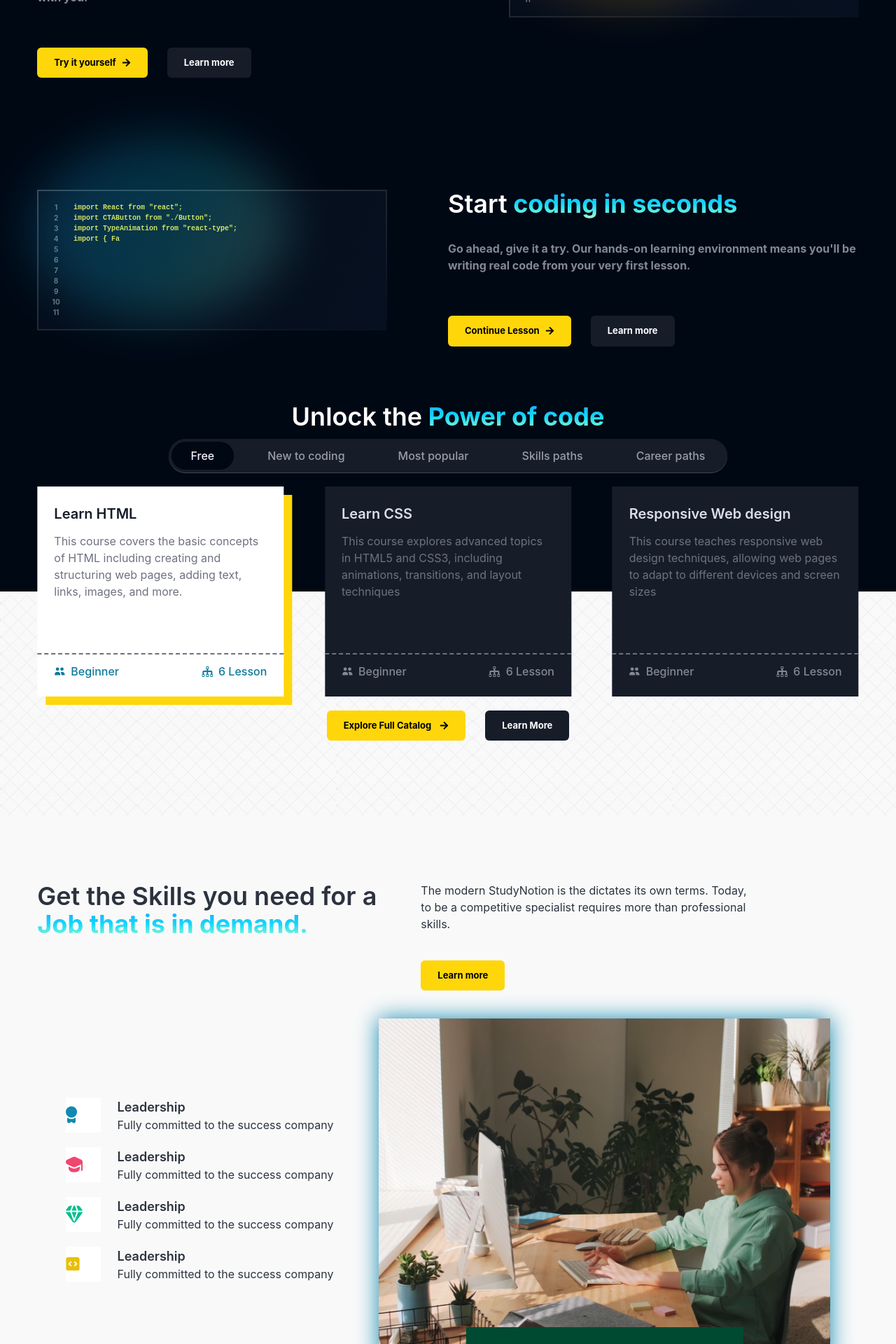
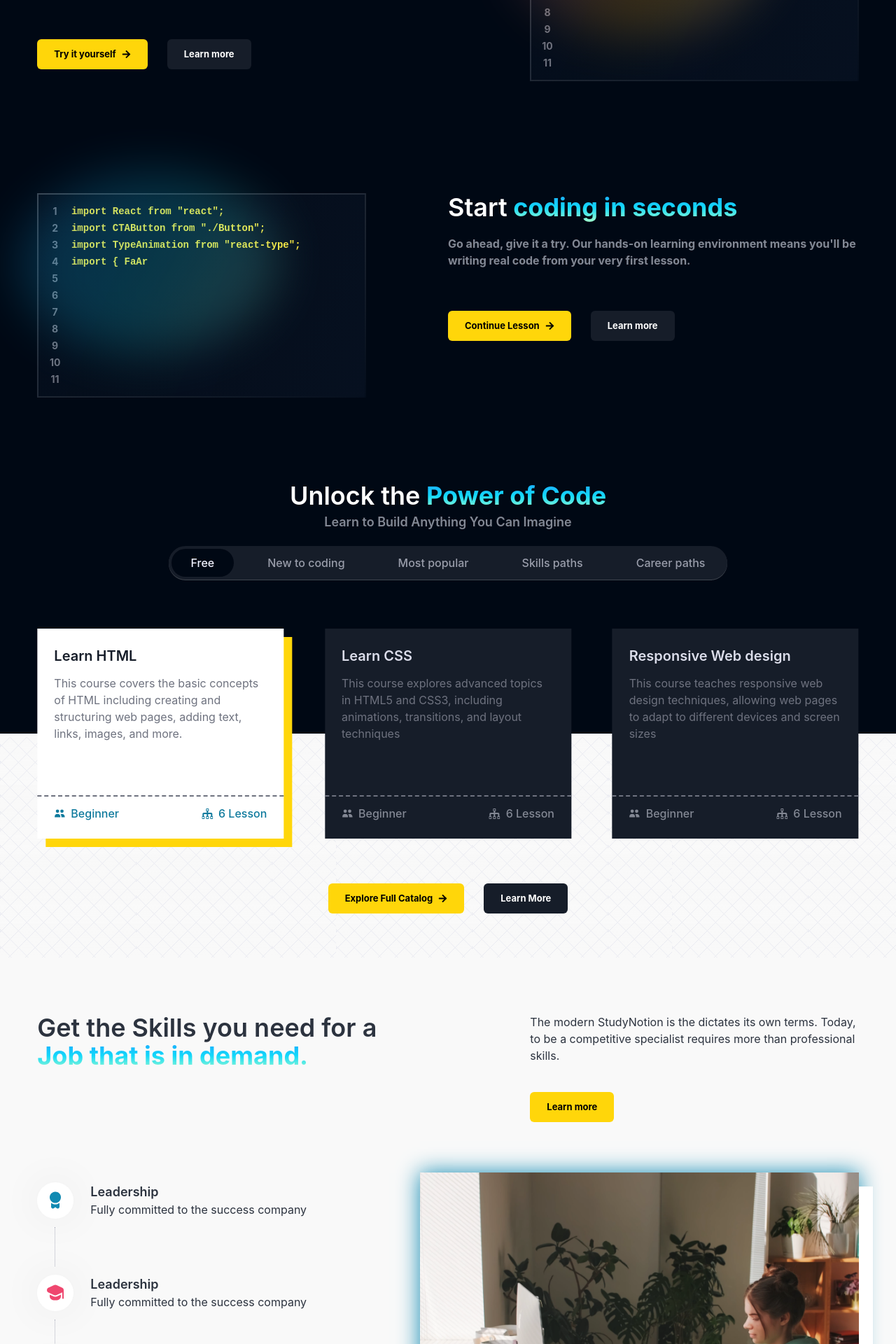
Before and after one commit to yashraj4823/Edulinker-An_Edtech_platform, a React (Create React App) app: page / in a window 1280 px wide. Shown: the part 880-2800 px from the top of the page at 70% size. Built offline with nearby package versions, Linux system fonts and the light colour scheme; no server answers.

Commit message:
Updating CSS Code

```diff
--- a/src/components/core/Auth/SignupForm.jsx
+++ b/src/components/core/Auth/SignupForm.jsx
@@ -140,7 +140,7 @@ const SignupForm = () => {
                 />
                 </label>
 
-                <div className='flex gap-x-4'>
+                <div className='flex flex-col lg:flex-row gap-x-4 gap-y-4 lg:gap-y-0'>
                     <label className='relative'>
                     <p className='mb-1 text-[0.875rem] leading-[1.375rem] text-richblack-5'>
                         Create Password  <sup className='text-pink-200'>*</sup>
--- a/src/components/core/Auth/Template.jsx
+++ b/src/components/core/Auth/Template.jsx
@@ -14,8 +14,8 @@ const Template = ({title, description1, description2, image, formType}) => {
             loading ? (
                 <div className="spinner"></div>
             ) : (
-                <div className='mx-auto flex w-11/12 max-w-maxContent justify-between gap-y-12 py-12'>
-                    <div className='mx-auto w-11/12 max-w-[450px]'>
+                <div className='mx-auto flex w-11/12 max-w-maxContent flex-col-reverse justify-between gap-y-12 py-12 md:flex-row md:gap-y-0 md:gap-x-12'>
+                    <div className='mx-auto w-11/12 max-w-[450px] md:mx-0'>
                         <h1 className='text-[1.875rem] font-semibold leading-[2.375rem] text-richblack-5'>
                             {title}
                         </h1>
@@ -27,7 +27,7 @@ const Template = ({title, description1, description2, image, formType}) => {
                             formType === "signup" ? <SignupForm/> : <LoginForm/>
                         }
                     </div>
-                    <div className='relative mx-auto w-11/12 max-w-[450px]'>
+                    <div className='relative mx-auto w-11/12 max-w-[450px] md:mx-0'>
                         <img
                             src={frameImg}
                             alt='Pattern'
--- a/src/components/core/Dashboard/SidebarLink.jsx
+++ b/src/components/core/Dashboard/SidebarLink.jsx
@@ -1,13 +1,14 @@
 import React from 'react'
 import * as Icons from "react-icons/vsc"
-//import { useDispatch } from 'react-redux'
+import { useDispatch } from 'react-redux'
 import { NavLink, matchPath, useLocation } from 'react-router-dom'
+import { resetCourseState } from '../../../slices/courseSlice'
 
 const SidebarLink = ({link, iconName}) => {
 
     const Icon = Icons[iconName]
     const location = useLocation()
-    //const dispatch = useDispatch()
+    const dispatch = useDispatch()
 
     const matchRoute = (route) => {
         return matchPath({path:route}, location.pathname);
@@ -16,6 +17,7 @@ const SidebarLink = ({link, iconName}) => {
   return (
     <NavLink
         to={link.path}
+        onClick={() => dispatch(resetCourseState())}
         className={`relative px-8 py-2 text-sm font-medium ${matchRoute(link.path) ? "bg-yellow-800 text-yellow-50" : "bg-opacity-0 text-richblack-300"} transition-all duration-200`}
         >
             <span className={`absolute left-0 top-0 h-full w-[0.15rem] bg-yellow-50 ${matchRoute(link.path) ? "opacity-100" : "opacity-0"}`}>
--- a/src/components/core/HomePage/CodeBlocks.jsx
+++ b/src/components/core/HomePage/CodeBlocks.jsx
@@ -10,9 +10,9 @@ const CodeBlocks = ({
   return (
     <div className={`flex ${position} my-20 justify-between gap-10`}>
         {/* Section 1 */}
-        <div className='w-[50%] flex flex-col gap-8'>
+        <div className='w-[100%] lg:w-[50%] flex flex-col gap-8'>
         {heading}
-            <div className='text-richblack-300 font-bold'>
+            <div className='text-richblack-300 font-bold text-base w-85%] -mt-3'>
                 {subHeading}
             </div>
 
@@ -32,7 +32,7 @@ const CodeBlocks = ({
         </div>
 
         {/* Section 2 */}
-        <div className='h-fit flex flex-row text-[10px] w-[100%] py-4 lg:w-[500px] relative code-border'>
+        <div className='h-fit flex flex-row text-[10px] w-[100%] py-3 lg:w-[470px] sm:leading-6 sm:text-sm relative code-border'>
             {backgroundGradient}
             <div className='text-center flex flex-col w-[10%] text-richblack-400 font-inter font-bold select-none'>
                 <p>1</p>
--- a/src/components/core/HomePage/CourseCard.jsx
+++ b/src/components/core/HomePage/CourseCard.jsx
@@ -5,7 +5,7 @@ import { ImTree } from "react-icons/im";
 const CourseCard = ({cardData,currentCard,setCurrentCard}) => {
   return (
     <div
-    className={`w-[30%] ${currentCard === cardData?.heading ? "bg-white shadow-[12px_12px_0_0] shadow-yellow-50" : "bg-richblack-800"} text-richblack-25 h-[300px] box-border cursor-pointer`}
+    className={`w-[360px] lg:w-[30%] ${currentCard === cardData?.heading ? "bg-white shadow-[12px_12px_0_0] shadow-yellow-50" : "bg-richblack-800"} text-richblack-25 h-[300px] box-border cursor-pointer`}
     onClick={() => setCurrentCard(cardData?.heading)}
     >
         <div className='border-b-[2px] border-richblack-400 border-dashed h-[80%] p-6 flex flex-col gap-3'>
--- a/src/components/core/HomePage/ExploreMore.jsx
+++ b/src/components/core/HomePage/ExploreMore.jsx
@@ -27,17 +27,18 @@ const ExploreMore = () => {
   return (
     <div>
 
-        <div className='text-4xl font-semibold text-center'>
+        <div>
+            <div className="lg:text-4xl text-2xl font-semibold text-center my-10">
             Unlock the
-            <HighlightText text={"Power of code"}/>
+            <HighlightText text={"Power of Code"} />
+                <p className="text-center text-richblack-300 lg:text-lg text-sm font-semibold mt-1">
+                    Learn to Build Anything You Can Imagine
+                </p>
+            </div>
         </div>
 
-        <p className='text-center text-richblack-300 text-sm text-[16px] font-semibold mt-3'>
-            Learn to build anything you can imagine
-        </p>
-
         {/* Tabs Section */}
-        <div className='flex flex-row gap-5 -mt-5 mx-auto w-max rounded-full bg-richblack-800 mb-5 text-richblack-200 p-1 font-medium drop-shadow-[0_1.5px_rgba(255,255,255,0.25)]'>
+        <div className='hidden lg:flex gap-5 -mt-5 mx-auto w-max rounded-full bg-richblack-800 mb-5 text-richblack-200 p-1 font-medium drop-shadow-[0_1.5px_rgba(255,255,255,0.25)]'>
             {
                 tabsName.map((element, index) => {
                     return (
@@ -53,10 +54,10 @@ const ExploreMore = () => {
             }
         </div>
 
-        <div className='h-[150px]'></div>
+        <div className='hidden lg:block lg:h-[200px]'></div>
 
         {/* Cards group */}
-        <div className='absolute flex flex-row gap-10 justify-between flex-wrap w-full left-[50%] translate-x-[-50%] translate-y-[-50%] text-black '>
+        <div className="lg:absolute gap-10 justify-center lg:gap-0 flex lg:justify-between flex-wrap w-full lg:bottom-[0] lg:left-[50%] lg:translate-x-[-50%] lg:translate-y-[50%] text-black lg:mb-0 mb-7 lg:px-0 px-3">
             {
                 courses.map((element, index) => {
                     return (
--- a/src/components/core/HomePage/TimelineSection.jsx
+++ b/src/components/core/HomePage/TimelineSection.jsx
@@ -30,46 +30,57 @@ const timeline = [
 const TimelineSection = () => {
   return (
     <div>
-        <div className='flex flex-row gap-15 items-center'>
-            <div className='w-[45%] flex flex-col gap-5'>
+        <div className='flex flex-col lg:flex-row gap-20 mb-20 items-center'>
+            <div className='lg:w-[45%] flex flex-col gap-14 lg:gap-3'>
                 {
-                    timeline.map((element, index) => {
+                    timeline.map((ele, i) => {
                         return (
-                            <div className='flex flex-row gap-6' key={index}>
-                                <div className='w-[50px] h-[50px] bg-white flex items-center'>
-                                    <img src={element.logo} alt='img'/>
+                        <div className="flex flex-col lg:gap-3" key={i}>
+                            <div className="flex gap-6" key={i}>
+                            <div className="w-[52px] h-[52px] bg-white rounded-full flex justify-center items-center shadow-[#00000012] shadow-[0_0_62px_0]">
+                                <img src={ele.logo} alt="" />
                             </div>
                             <div>
-                                    <h2 className='font-semibold text-[18px]'>{element.heading}</h2>
-                                    <p className='text-base'>{element.description}</p>
+                                <h2 className="font-semibold text-[18px]">{ele.heading}</h2>
+                                <p className="text-base">{ele.description}</p>
                             </div>
-
                             </div>
-                        )
+                            <div
+                            className={`hidden ${
+                                timeline.length - 1 === i ? "hidden" : "lg:block"
+                            }  h-14 border-dotted border-r border-richblack-100 bg-richblack-400/0 w-[26px]`}
+                            ></div>
+                        </div>
+                        );
                     })
                 }
 
             </div>
 
-            <div className='relative shadow-blue-200 shadow-[0px_0px_30px_0px]'>
-                <img src={timelineImage}
-                alt='timelineImage'
-                className='shadow-white object-cover h-fit'
-                />
-
-                <div className='absolute bg-caribbeangreen-700 flex flex-row  text-white uppercase py-7 left-[50%] translate-x-[-50%] translate-y-[-50%]'>
-
-                    <div className='flex flex-row gap-5 items-center border-r border-caribbeangreen-300 px-7'>
-                        <p className='text-3xl font-bold'>10</p>
-                        <p className='text-caribbeangreen-300 text-sm'>Years of Experience</p>
+            <div className="relative w-fit h-fit shadow-blue-200 shadow-[0px_0px_30px_0px]">
+          <div className="absolute lg:left-[50%] lg:bottom-0 lg:translate-x-[-50%] lg:translate-y-[50%] bg-caribbeangreen-700 flex lg:flex-row flex-col text-white uppercase py-5 gap-4 lg:gap-0 lg:py-10 ">
+            {/* Section 1 */}
+            <div className="flex gap-5 items-center lg:border-r border-caribbeangreen-300 px-7 lg:px-14">
+              <h1 className="text-3xl font-bold w-[75px]">10</h1>
+              <h1 className="text-caribbeangreen-300 text-sm w-[75px]">
+                Years experiences
+              </h1>
             </div>
 
-                    <div className='flex gap-5 items-center px-7'>
-                    <p className='text-3xl font-bold'>250</p>
-                        <p className='text-caribbeangreen-300 text-sm'>Type of courses</p>
+            {/* Section 2 */}
+            <div className="flex gap-5 items-center lg:px-14 px-7">
+              <h1 className="text-3xl font-bold w-[75px]">250</h1>
+              <h1 className="text-caribbeangreen-300 text-sm w-[75px]">
+                types of courses
+              </h1>
             </div>
-
+            <div></div>
           </div>
+          <img
+            src={timelineImage}
+            alt="timelineImage"
+            className="shadow-white shadow-[20px_20px_0px_0px] object-cover h-[400px] lg:h-fit"
+          />
         </div>
 
         </div>
--- a/src/pages/Home.jsx
+++ b/src/pages/Home.jsx
@@ -61,7 +61,7 @@ function Home() {
             {/*Code Section 1 */}
             <div>
                 <CodeBlocks
-                    position={"lg:flex-row"}
+                    position={"lg:flex-row flex-col"}
                     heading={
                         <div className='text-4xl font-semibold'>
                             Unlock your
@@ -82,7 +82,7 @@ function Home() {
                     ctabtn2={
                         {
                             btntext:"Learn more",
-                            linkto:"/login",
+                            linkto:"/signup",
                             active:false
                         }
                     }
@@ -96,7 +96,7 @@ function Home() {
             {/*Code Section 2 */}
             <div>
                 <CodeBlocks
-                    position={"lg:flex-row-reverse"}
+                    position={"lg:flex-row-reverse flex-col-reverse"}
                     heading={
                         <div className='w-[100%] text-4xl font-semibold lg:w-[50%]"'>
                             Start
@@ -134,16 +134,16 @@ function Home() {
         {/* Section 2 */}
         <div className='bg-pure-greys-5 text-richblack-700'>
             <div className='homepage_bg h-[320px]'>
-                    <div className='w-11/12 max-w-maxContent flex flex-col items-center justify-between gap-5 mx-auto'>
-                        <div className='h-[150px]'></div>
-                        <div className='flex flex-row gap-7 text-white'>
+                    <div className='w-11/12 max-w-maxContent flex flex-col items-center justify-between gap-8 mx-auto'>
+                        <div className='lg:h-[150px]'></div>
+                        <div className='flex flex-row gap-7 text-white lg:mt-8'>
                             <CTAButton active={true} linkto={"/signup"}>
-                                <div className='flex items-center gap-3'>
+                                <div className='flex items-center gap-2'>
                                     Explore Full Catalog
                                     <FaArrowRight/>
                                 </div>
                             </CTAButton>
-                            <CTAButton active={false} linkto={"/signup"}>
+                            <CTAButton active={false} linkto={"/login"}>
                                 <div>
                                     Learn More
                                 </div>
@@ -152,15 +152,15 @@ function Home() {
                     </div>
             </div>
 
-            <div className='mx-auto w-11/12 max-w-maxContent flex flex-col items-center justify-between'>
-                    <div className='flex flex-row gap-5 mb-10 mt-[95px]'>
+            <div className='mx-auto w-11/12 max-w-maxContent flex flex-col items-center justify-between gap-8'>
+                    <div className='flex lg:flex-row flex-col justify-between gap-7 mb-10 mt-[95px] lg:mt-20 lg:gap-0'>
 
-                        <div className='text-4xl font-semibold w-[45%]'>
+                        <div className='text-4xl font-semibold lg:w-[45%]'>
                             Get the Skills you need for a
                             <HighlightText text={"Job that is in demand."}/>
                         </div>
 
-                        <div className='flex flex-col gap-10 w-[40%] items-start'>
+                        <div className='flex flex-col gap-10 lg:w-[40%] items-start'>
                             <div className='text-[16px]'>
                                 The modern StudyNotion is the dictates its own terms. Today, to be a competitive specialist requires more than professional skills.
                             </div>
@@ -184,9 +184,9 @@ function Home() {
         </div>
 
         {/* Section 3 */}
-        <div className='w-11/12 mx-auto max-w-maxContent flex flex-col items-center justify-between gap-8 first-letter bg-richblack-900 text-white'>
+        <div className='relative w-11/12 mx-auto my-16 max-w-maxContent flex flex-col items-center justify-between gap-8 first-letter bg-richblack-900 text-white'>
             <InstructorSection/>
-            <h2 className='text-center text-4xl font-semibold mt-10'>Reviews from other learners</h2>
+            <h2 className='text-center text-4xl font-semibold mt-8'>Reviews from other learners</h2>
             {/* Review Slider Here */}
             <ReviewSlider/>
         </div>
```
Also changed, not shown: src/components/common/Footer.jsx (+13 -9 lines), src/components/common/Navbar.jsx (+9 -6 lines), src/components/core/HomePage/InstructorSection.jsx (+8 -8 lines), src/components/core/HomePage/LearningLanguageSection.jsx (+8 -10 lines). Lines whose indentation alone changed are shown as unchanged.
